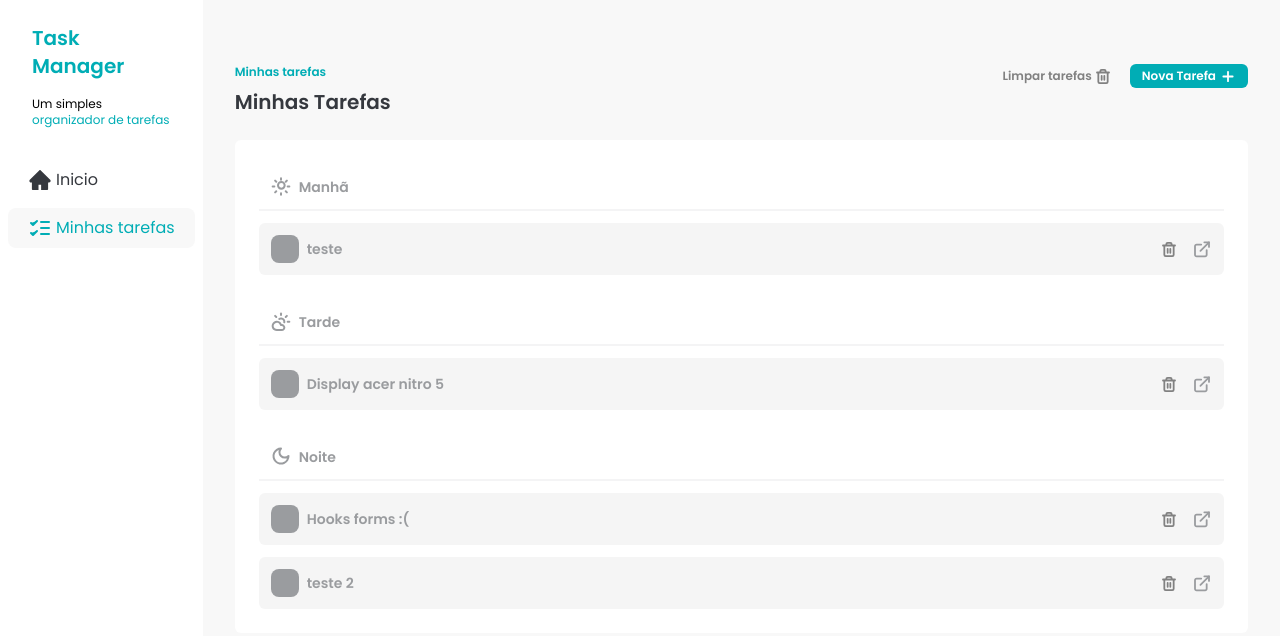
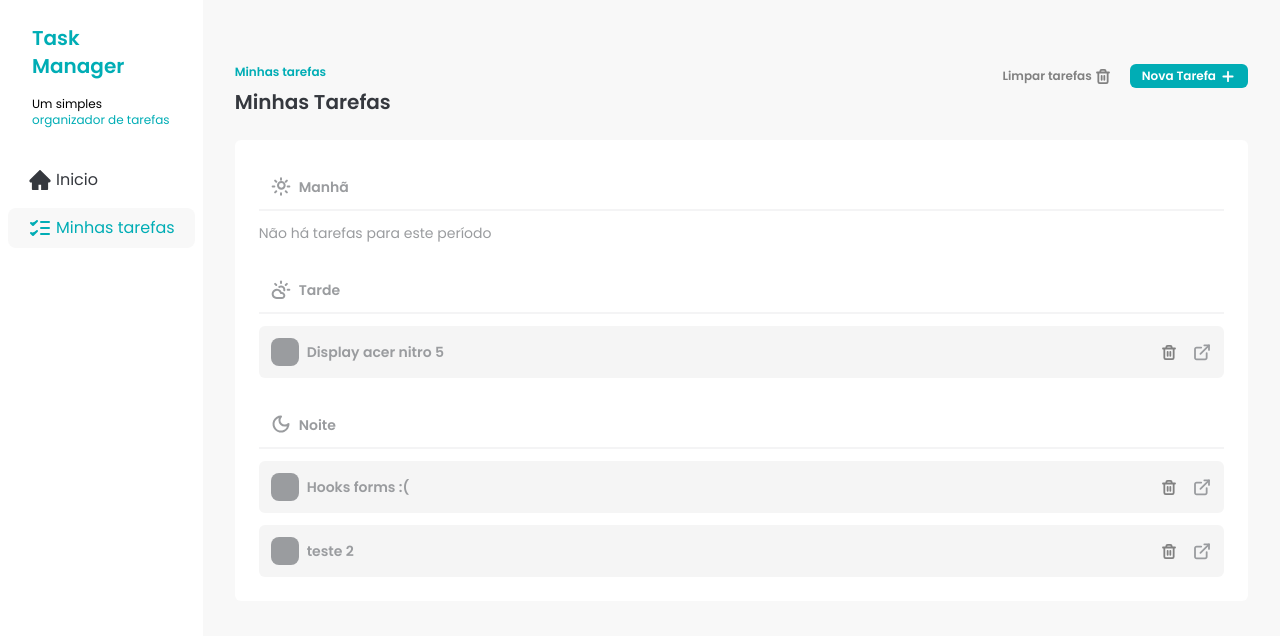
Before and after one commit to Alessandro-Vieira77/fsc-task-manager-, a React (Vite) app: page / in a window 1280 px wide. Shown: the top 636 px of the page. Built offline with nearby package versions, Linux system fonts and the light colour scheme; data requests are answered from the project's data file.

Commit message:
feat: added warning in case of no tasks

```diff
--- a/db.json
+++ b/db.json
@@ -22,13 +22,6 @@
       "status": "not_started"
     },
     {
-      "id": "b11a0e09-92a9-4025-aa4e-78abc7ed982b",
-      "title": "teste",
-      "description": "teste....",
-      "time": "morning",
-      "status": "not_started"
-    },
-    {
       "id": "a3549a50-e10d-4ca1-92e2-ee8ebe3cc220",
       "title": "teste 2",
       "description": "teste 2 testatndo... ",
--- a/src/components/Tasks.jsx
+++ b/src/components/Tasks.jsx
@@ -123,48 +123,65 @@ const Tasks = () => {
         </div>
       </div>
       <div className="w-full space-y-6 rounded-md bg-brand-white p-6">
-        {/* Tasks */}
         {/* Manhã */}
         <DivTask>
           <TaskDay title="Manhã">
             <IconSun />
           </TaskDay>
-          {taskMorning.map((taskM) => (
+          {taskMorning.length > 0 ? (
+            taskMorning.map((taskM) => (
               <TaskItem
                 key={taskM.id}
                 task={taskM}
                 handleCheckBox={handleCheckBox}
                 handleOnDeleteSucess={handleOnDeleteSucess}
               />
-          ))}
+            ))
+          ) : (
+            <p className="text-sm text-brand-text-gray">
+              Não há tarefas para este período
+            </p>
+          )}
         </DivTask>
         {/* Tarde */}
         <DivTask>
           <TaskDay title={"Tarde"}>
             <IconClodSun />
           </TaskDay>
-          {taskAfftermoon.map((taskM) => (
+          {taskAfftermoon.length > 0 ? (
+            taskAfftermoon.map((taskM) => (
               <TaskItem
                 key={taskM.id}
                 task={taskM}
                 handleCheckBox={handleCheckBox}
                 handleOnDeleteSucess={handleOnDeleteSucess}
               />
-          ))}
+            ))
+          ) : (
+            <p className="text-sm text-brand-text-gray">
+              Não há tarefas para este período
+            </p>
+          )}
         </DivTask>
         {/* Noite */}
         <DivTask>
           <TaskDay title={"Noite"}>
             <IconMoon />
           </TaskDay>
-          {taskNight.map((taskM) => (
+          {taskNight.length > 0 ? (
+            taskNight.map((taskM) => (
               <TaskItem
                 key={taskM.id}
                 task={taskM}
                 handleCheckBox={handleCheckBox}
                 handleOnDeleteSucess={handleOnDeleteSucess}
               />
-          ))}
+            ))
+          ) : (
+            <p className="text-sm text-brand-text-gray">
+              Não há tarefas para este período
+            </p>
+          )}
         </DivTask>
       </div>
     </div>
```
Lines whose indentation alone changed are shown as unchanged.
